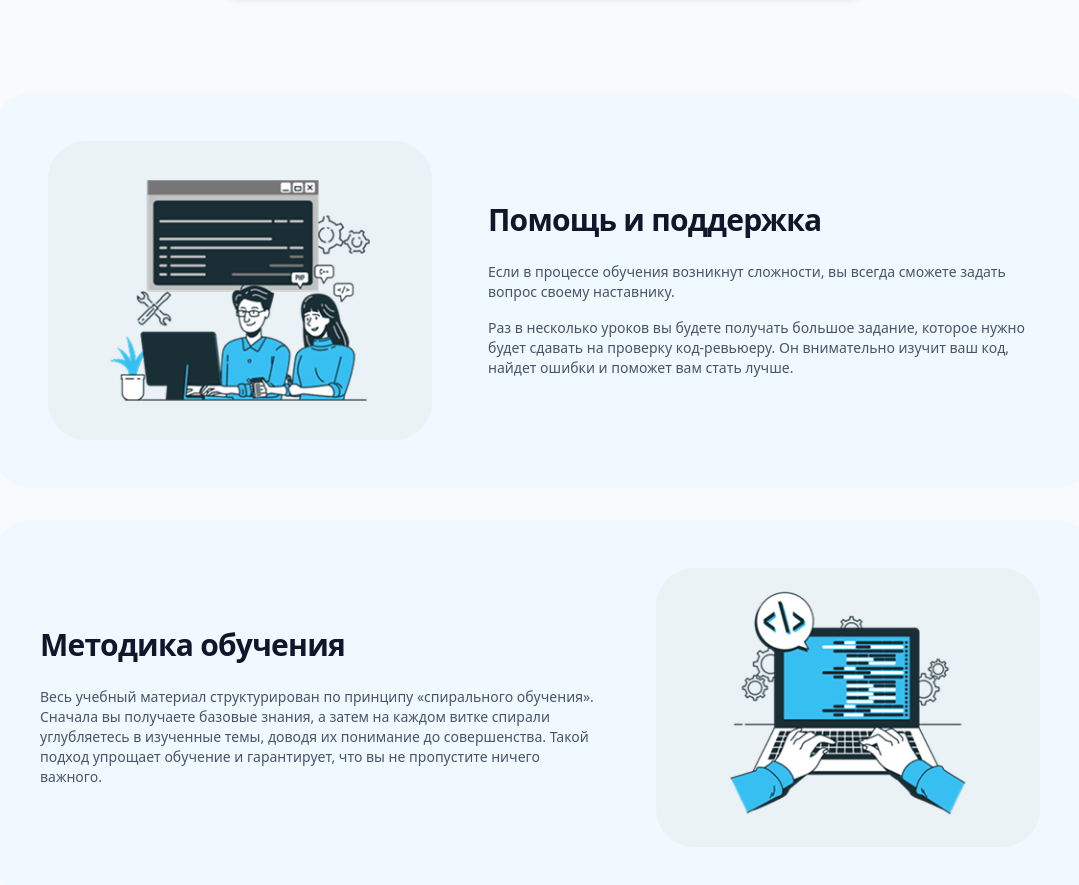
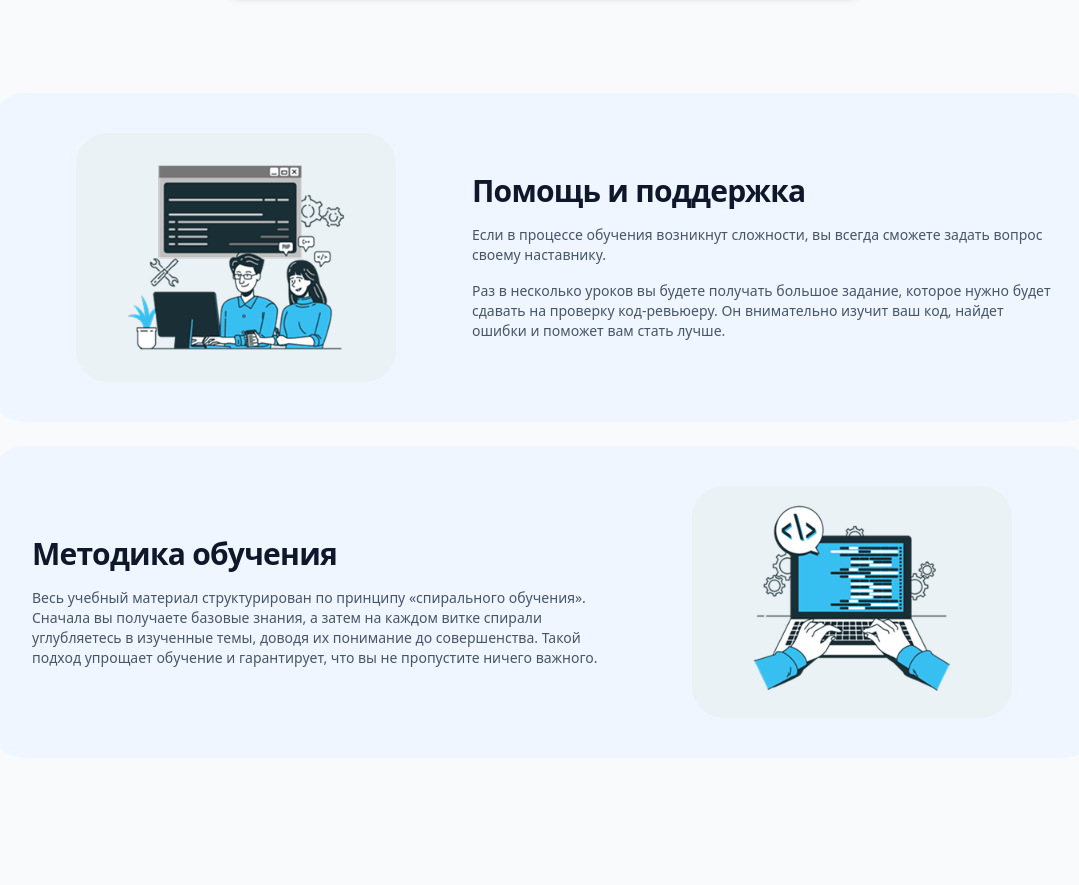
Before and after one commit to farzandikuhoibaland-stack/hw01.08.26, a website: page index.html in a window 1280 px wide. Shown: the part 3487-4372 px from the top of the page, without its empty margins (96-1175 px from the left). After the commit the page ends 4293 px from the top, so only its background shows below. Drawn offline with Linux system fonts and the light colour scheme.

Commit message:
smth else

```diff
--- a/index.html
+++ b/index.html
@@ -276,16 +276,18 @@
     </div>
   </section>
 
-  <section class="max-w-6xl mx-auto px-6 py-12 flex flex-col gap-8">
 
-    <div class="bg-[#F0F9FF] rounded-[2.5rem] p-8 md:p-12 flex flex-col md:flex-row items-center gap-8 md:gap-12">
+  <section class="max-w-6xl mx-auto px-6 py-12 flex flex-col gap-6">
 
-      <div class="w-full md:w-5/12 flex justify-center">
-        <img src="./img4.png" alt="Help and Support Illustration" class="w-full max-w-xs md:max-w-sm h-auto object-contain">
+
+    <div class="bg-[#EFF6FF] rounded-[2rem] p-8 md:p-10 grid grid-cols-1 md:grid-cols-12 gap-8 items-center">
+
+      <div class="md:col-span-5 flex justify-center">
+        <img src="./img4.png" alt="Help and Support" class="w-full max-w-[260px] md:max-w-xs h-auto object-contain">
       </div>
 
-      <div class="w-full md:w-7/12 flex flex-col justify-center">
-        <h2 class="text-2xl md:text-3xl font-extrabold text-slate-900 mb-6 tracking-tight">
+      <div class="md:col-span-7 flex flex-col justify-center">
+        <h2 class="text-2xl md:text-3xl font-extrabold text-slate-900 mb-4 tracking-tight">
           Помощь и поддержка
         </h2>
         <p class="text-xs md:text-sm text-slate-600 leading-relaxed mb-4">
@@ -298,10 +300,10 @@
     </div>
 
 
-    <div class="bg-[#F0F9FF] rounded-[2.5rem] p-8 md:p-12 flex flex-col-reverse md:flex-row items-center gap-8 md:gap-12">
+    <div class="bg-[#EFF6FF] rounded-[2rem] p-8 md:p-10 grid grid-cols-1 md:grid-cols-12 gap-8 items-center">
 
-      <div class="w-full md:w-7/12 flex flex-col justify-center">
-        <h2 class="text-2xl md:text-3xl font-extrabold text-slate-900 mb-6 tracking-tight">
+      <div class="md:col-span-7 flex flex-col justify-center order-2 md:order-1">
+        <h2 class="text-2xl md:text-3xl font-extrabold text-slate-900 mb-4 tracking-tight">
           Методика обучения
         </h2>
         <p class="text-xs md:text-sm text-slate-600 leading-relaxed">
@@ -309,8 +311,8 @@
         </p>
       </div>
 
-      <div class="w-full md:w-5/12 flex justify-center">
-        <img src="./img5.png" alt="Teaching Methodology Illustration" class="w-full max-w-xs md:max-w-sm h-auto object-contain">
+      <div class="md:col-span-5 flex justify-center order-1 md:order-2">
+        <img src="./img5.png" alt="Teaching Methodology" class="w-full max-w-[260px] md:max-w-xs h-auto object-contain">
       </div>
     </div>
 
```
Also changed, not shown: dist/output.css.
